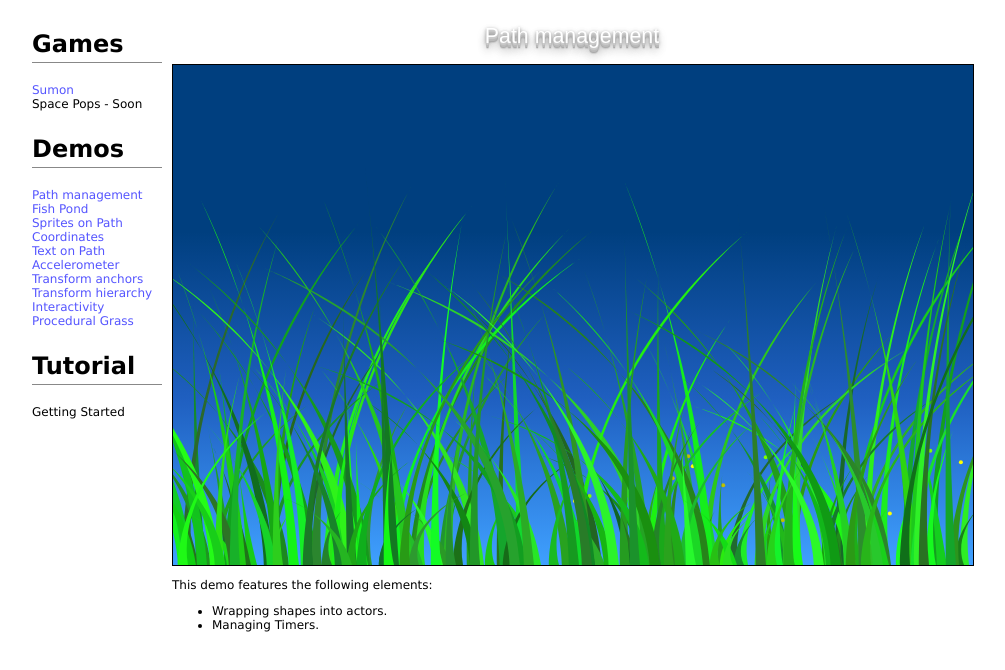
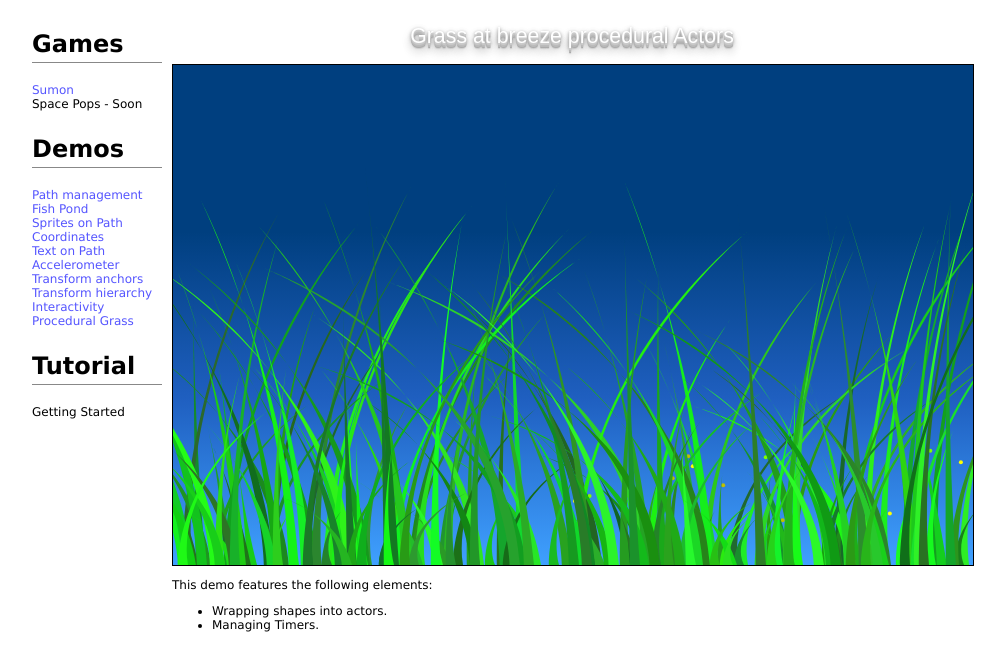
Before and after one commit to paleolithical/caat, a plain HTML site: page demos/demo10/garden.html in a window 1280 px wide. Shown: the whole page, without its empty margins (143-1148 px from the left). Drawn offline with Linux system fonts and the light colour scheme.

Commit message:
Changed page title.

```diff
--- a/demos/demo10/garden.html
+++ b/demos/demo10/garden.html
@@ -59,7 +59,7 @@
         </div>
         <div id="experiment">
             <div style="text-align:center">
-                <h1>Path management</h1>
+                <h1>Grass at breeze procedural Actors</h1>
             </div>
             <div id="experiment-holder">
             </div>
```
